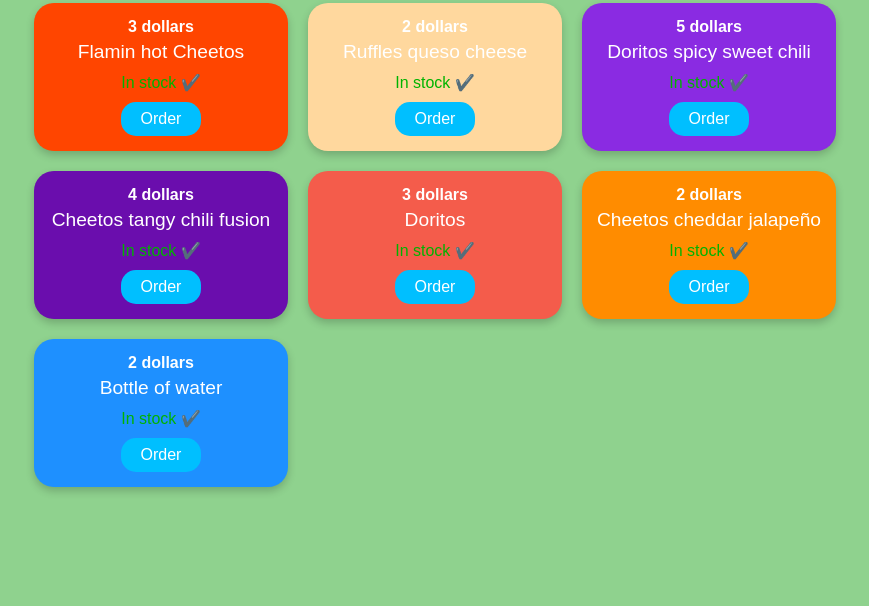
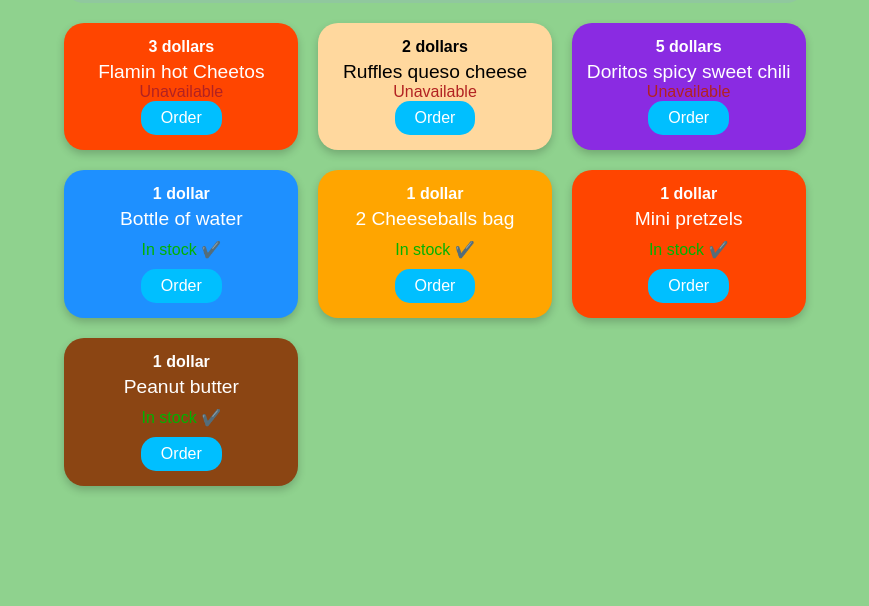
Before and after one commit to Heart-io/Wow, a plain HTML site: page index.html in a window 1280 px wide. Shown: the part 194-800 px from the top of the page, without its empty margins (205-1074 px from the left). Drawn offline with Linux system fonts and the light colour scheme.

Commit message:
Update index.html

```diff
--- a/index.html
+++ b/index.html
@@ -25,10 +25,11 @@
         /* Title */
         .shop-title {
             background-color: #90c89e;
-            padding: 10px;
+            padding: 20px;
             font-size: 2em;
             font-weight: bold;
-            border-radius: 10px;
+            border-radius: 20px;
+            margin-bottom: 20px;
         }
 
         /* Product grid */
@@ -36,7 +37,6 @@
             display: grid;
             grid-template-columns: repeat(3, 1fr);
             gap: 20px;
-            margin-top: 20px;
         }
 
         /* Product card */
@@ -44,7 +44,7 @@
             background-color: #fff;
             padding: 15px;
             border-radius: 20px;
-            color: white;
+            color: black;
             display: flex;
             flex-direction: column;
             align-items: center;
@@ -52,16 +52,19 @@
             box-shadow: 0 4px 8px rgba(0, 0, 0, 0.2);
         }
 
-        /* Product colors */
-        .flamin-hot { background-color: #FF4500; }
-        .ruffles-queso { background-color: #ffd89e; }
-        .doritos-spicy { background-color: #8a2be2; }
-        .cheetos-chili { background-color: #6a0dad; }
-        .doritos { background-color: #f45c4b; }
-        .cheetos-jalapeno { background-color: #ff8c00; }
-        .water { background-color: #1e90ff; }
+        /* Product-specific colors */
+        .flamin-hot { background-color: #FF4500; color: white; }
+        .ruffles-queso { background-color: #ffd89e; color: black; }
+        .doritos-spicy { background-color: #8a2be2; color: white; }
+        .cheetos-chili { background-color: #6a0dad; color: white; }
+        .doritos { background-color: #f45c4b; color: white; }
+        .cheetos-jalapeno { background-color: #ff8c00; color: white; }
+        .water { background-color: #1e90ff; color: white; }
+        .cheeseballs { background-color: #ffa500; color: white; }
+        .pretzels { background-color: #ff4500; color: white; }
+        .peanut-butter { background-color: #8b4513; color: white; }
 
-        /* Text */
+        /* Price and product name */
         .price {
             font-size: 1em;
             font-weight: bold;
@@ -70,9 +73,14 @@
         .product-name {
             font-size: 1.2em;
         }
+
+        /* Availability and status */
         .stock {
             color: #00b300;
             margin: 10px 0;
+        }
+        .unavailable {
+            color: #b22222;
         }
 
         /* Order button */
@@ -107,7 +115,7 @@
         <div class="product-card flamin-hot">
             <div class="price">3 dollars</div>
             <div class="product-name">Flamin hot Cheetos</div>
-            <div class="stock">In stock ✔️</div>
+            <div class="unavailable">Unavailable</div>
             <button class="order-button" onclick="redirectToRainbow()">Order</button>
         </div>
 
@@ -115,7 +123,7 @@
         <div class="product-card ruffles-queso">
             <div class="price">2 dollars</div>
             <div class="product-name">Ruffles queso cheese</div>
-            <div class="stock">In stock ✔️</div>
+            <div class="unavailable">Unavailable</div>
             <button class="order-button" onclick="redirectToRainbow()">Order</button>
         </div>
 
@@ -123,38 +131,38 @@
         <div class="product-card doritos-spicy">
             <div class="price">5 dollars</div>
             <div class="product-name">Doritos spicy sweet chili</div>
-            <div class="stock">In stock ✔️</div>
-            <button class="order-button" onclick="redirectToRainbow()">Order</button>
-        </div>
-
-        <!-- Cheetos tangy chili fusion -->
-        <div class="product-card cheetos-chili">
-            <div class="price">4 dollars</div>
-            <div class="product-name">Cheetos tangy chili fusion</div>
-            <div class="stock">In stock ✔️</div>
-            <button class="order-button" onclick="redirectToRainbow()">Order</button>
-        </div>
-
-        <!-- Doritos -->
-        <div class="product-card doritos">
-            <div class="price">3 dollars</div>
-            <div class="product-name">Doritos</div>
-            <div class="stock">In stock ✔️</div>
-            <button class="order-button" onclick="redirectToRainbow()">Order</button>
-        </div>
-
-        <!-- Cheetos cheddar jalapeño -->
-        <div class="product-card cheetos-jalapeno">
-            <div class="price">2 dollars</div>
-            <div class="product-name">Cheetos cheddar jalapeño</div>
-            <div class="stock">In stock ✔️</div>
+            <div class="unavailable">Unavailable</div>
             <button class="order-button" onclick="redirectToRainbow()">Order</button>
         </div>
 
         <!-- Bottle of water -->
         <div class="product-card water">
-            <div class="price">2 dollars</div>
+            <div class="price">1 dollar</div>
             <div class="product-name">Bottle of water</div>
+            <div class="stock">In stock ✔️</div>
+            <button class="order-button" onclick="redirectToRainbow()">Order</button>
+        </div>
+
+        <!-- 2 Cheeseballs bag -->
+        <div class="product-card cheeseballs">
+            <div class="price">1 dollar</div>
+            <div class="product-name">2 Cheeseballs bag</div>
+            <div class="stock">In stock ✔️</div>
+            <button class="order-button" onclick="redirectToRainbow()">Order</button>
+        </div>
+
+        <!-- Mini pretzels -->
+        <div class="product-card pretzels">
+            <div class="price">1 dollar</div>
+            <div class="product-name">Mini pretzels</div>
+            <div class="stock">In stock ✔️</div>
+            <button class="order-button" onclick="redirectToRainbow()">Order</button>
+        </div>
+
+        <!-- Peanut butter -->
+        <div class="product-card peanut-butter">
+            <div class="price">1 dollar</div>
+            <div class="product-name">Peanut butter</div>
             <div class="stock">In stock ✔️</div>
             <button class="order-button" onclick="redirectToRainbow()">Order</button>
         </div>
```
